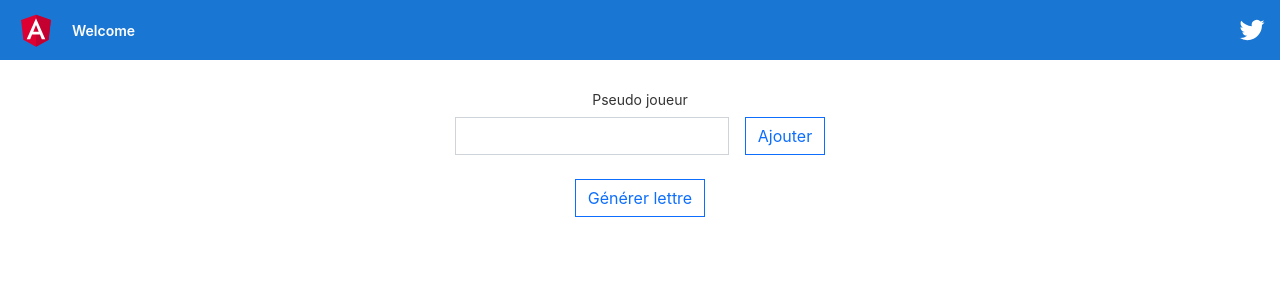
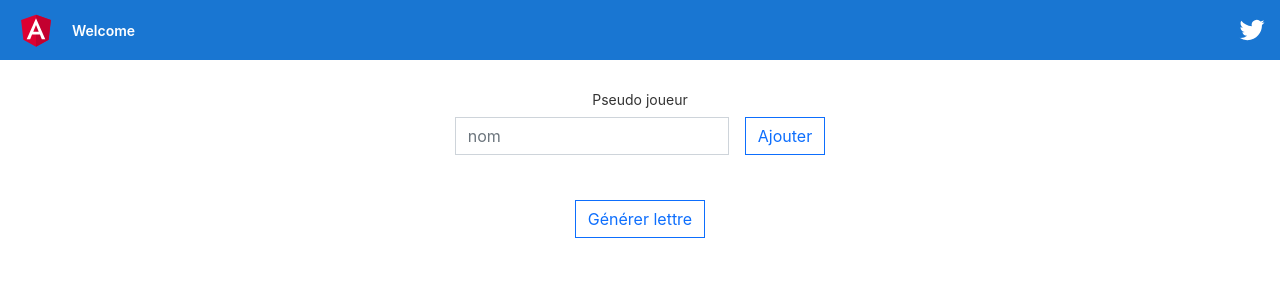
Before and after one commit to Abazidou/berey-yamma, an Angular app: page / in a window 1280 px wide. Shown: the top 300 px of the page. Built offline with nearby package versions, Linux system fonts and the light colour scheme.

Commit message:
Update app.component.html

```diff
--- a/src/app/app.component.html
+++ b/src/app/app.component.html
@@ -23,7 +23,7 @@
 
   <form class="row g-3 align-items-center">
     <div class="col-auto">
-      <input type="text" id="add-player" class="form-control" [(ngModel)]="playerName" [ngModelOptions]="{standalone: true}">
+      <input placeholder="nom" type="text" id="add-player" class="form-control" [(ngModel)]="playerName" [ngModelOptions]="{standalone: true}">
     </div>
     <div class="col-auto">
       <button type="button" class="btn btn-outline-primary" (click)="addPlayer()">
@@ -32,6 +32,7 @@
     </div>
   </form>
 
+  <br>
 
   <div class="row g-3 align-items-center">
     <div class="col-auto">
@@ -66,7 +67,7 @@
   <div class="row text-center">
     <div class="col">
       <h5 [hidden]="playedLetters.length == 0">Lettres&nbsp;apparues</h5>
-      <table class="table table-striped table-hover table-sm" [hidden]="playedLetters.length == 0">
+      <table class="table table-striped table-hover border-primary table-sm" [hidden]="playedLetters.length == 0">
         <thead>
           <tr>
             <th>#</th>
```
